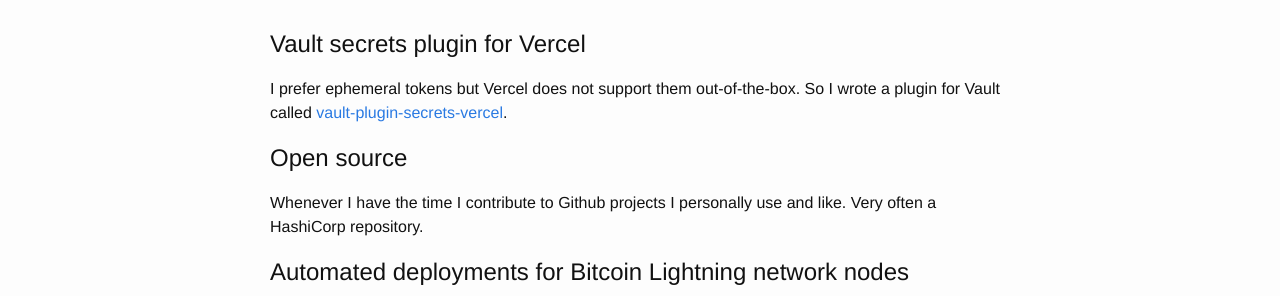
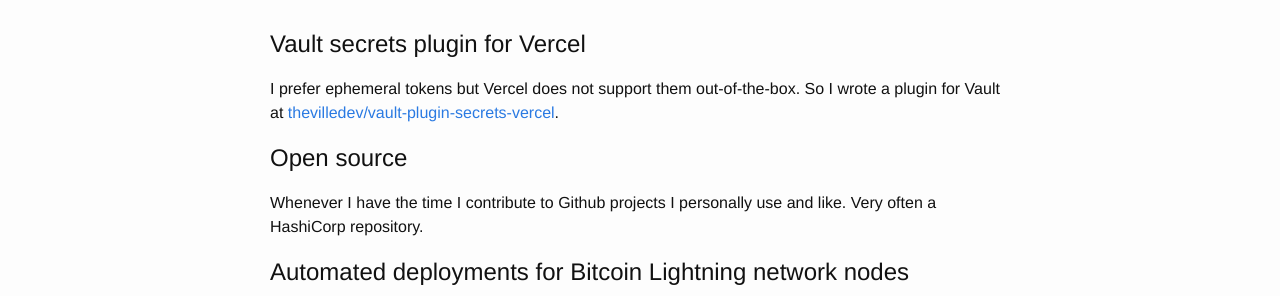
Before and after one commit to thevilledev/thevilledev.github.io, a Jekyll site: the page built from projects.md, in a window 1280 px wide. Shown: the part 138-434 px from the top of the page. Built offline with Jekyll 4.4.1, drawn with Linux system fonts in a browser that asks for light colours.

Commit message:
Update projects.md

```diff
--- a/projects.md
+++ b/projects.md
@@ -6,7 +6,7 @@
 
 # Vault secrets plugin for Vercel
 
-I prefer ephemeral tokens but Vercel does not support them out-of-the-box. So I wrote a plugin for Vault called [vault-plugin-secrets-vercel](https://github.com/thevilledev/vault-plugin-secrets-vercel).
+I prefer ephemeral tokens but Vercel does not support them out-of-the-box. So I wrote a plugin for Vault at [thevilledev/vault-plugin-secrets-vercel](https://github.com/thevilledev/vault-plugin-secrets-vercel).
 
 # Open source
 
```
